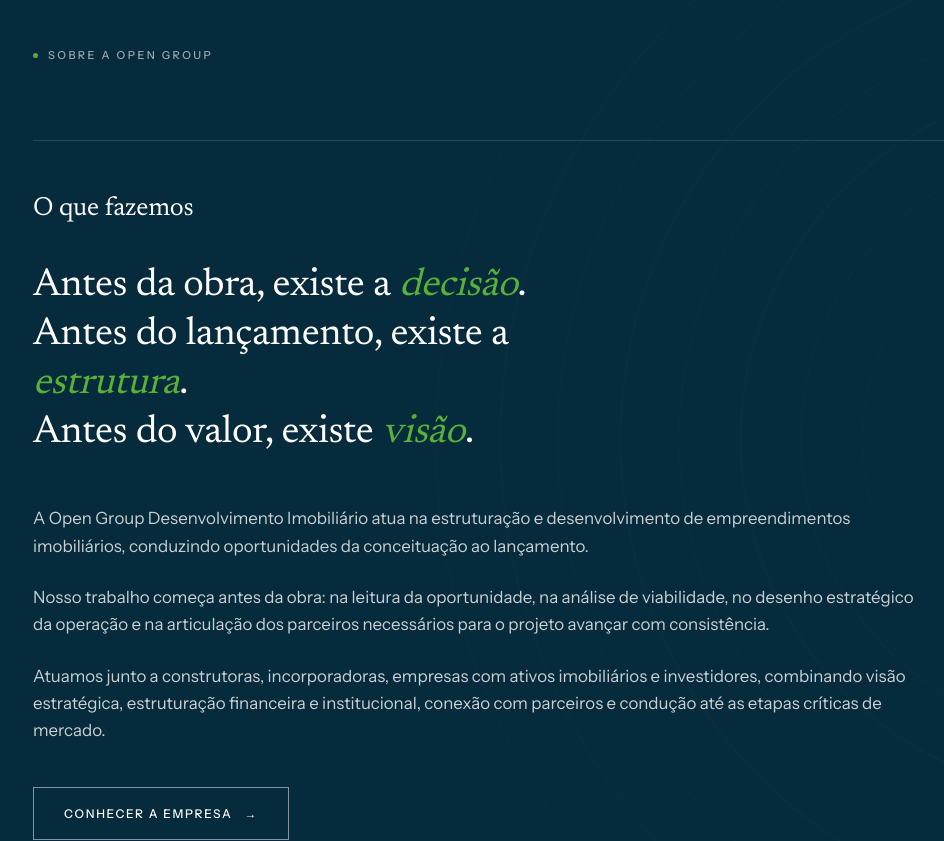
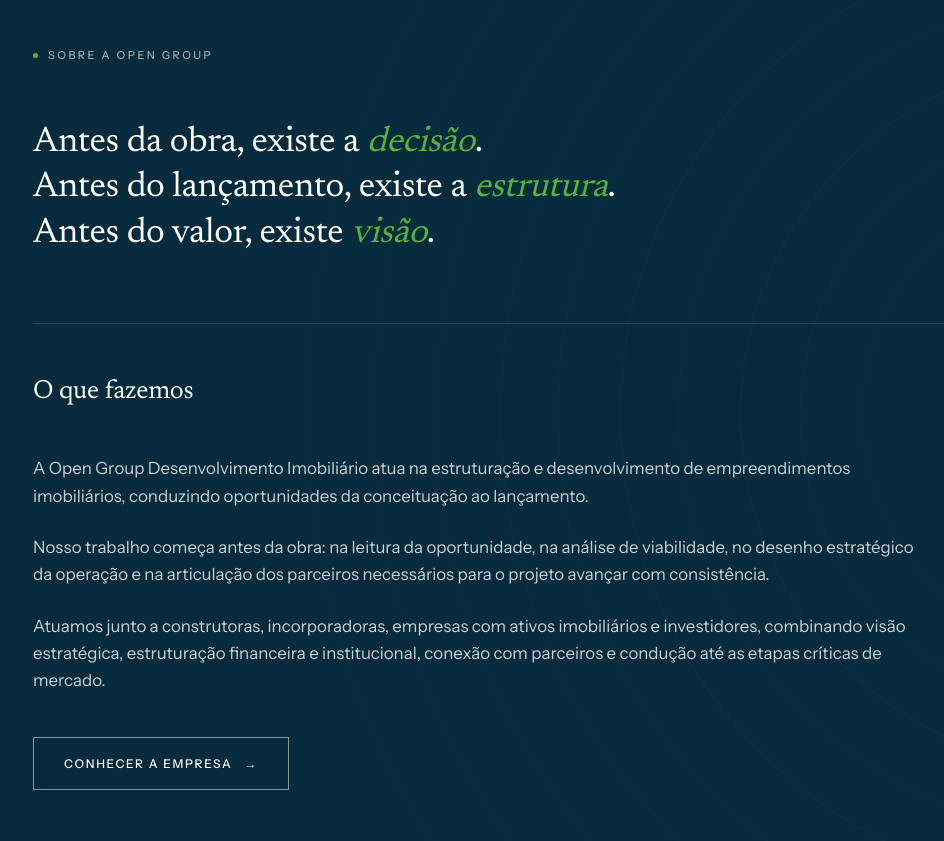
Before and after one commit to VitorABarbosa/OGDI, a Next.js app: page / in a window 1280 px wide. Shown: the part 4540-5381 px from the top of the page, without its empty margins (31-975 px from the left). Built offline with nearby package versions, Linux system fonts and the light colour scheme.

Commit message:
Move about statement above section title

```diff
--- a/app/_sections/Manifesto/Manifesto.tsx
+++ b/app/_sections/Manifesto/Manifesto.tsx
@@ -7,17 +7,23 @@ export function Manifesto() {
     <section id="institucional" className="relative overflow-clip bg-manifesto text-white py-[clamp(74px,10vw,132px)]">
       <div className={styles.arcs} aria-hidden />
       <div className="wrap relative z-[2]">
-        <div className="max-w-[1040px]">
+        <div className="max-w-[1180px]">
           <Kicker tone="on-dark-green">Sobre a Open Group</Kicker>
-          <div className="mt-[clamp(44px,5.8vw,76px)] pt-[clamp(30px,4.2vw,54px)] border-t border-white/14">
+          <p className="mt-[clamp(30px,4.2vw,58px)] font-news font-normal text-[clamp(1.65rem,2.78vw,3.15rem)] leading-[1.28] tracking-[-.01em] text-white max-w-none max-md:text-[clamp(1.7rem,8vw,2.35rem)]">
+            <span className="block whitespace-nowrap max-md:whitespace-normal">
+              Antes da obra, existe a <span className="text-manifesto-em italic">decisão</span>.
+            </span>
+            <span className="block whitespace-nowrap max-md:whitespace-normal">
+              Antes do lançamento, existe a <span className="text-manifesto-em italic">estrutura</span>.
+            </span>
+            <span className="block whitespace-nowrap max-md:whitespace-normal">
+              Antes do valor, existe <span className="text-manifesto-em italic">visão</span>.
+            </span>
+          </p>
+          <div className="mt-[clamp(42px,5.2vw,68px)] pt-[clamp(30px,4.2vw,54px)] border-t border-white/14">
             <h2 className="font-news font-normal text-[clamp(1.65rem,2.05vw,2.25rem)] leading-[1.12] tracking-[-.01em]">
               O que fazemos
             </h2>
-            <p className="mt-[clamp(24px,3vw,36px)] font-news font-normal text-[clamp(1.75rem,3.05vw,3.45rem)] leading-[1.26] tracking-[-.01em] text-white max-w-[26ch] max-md:text-[clamp(1.75rem,8vw,2.45rem)]">
-              Antes da obra, existe a <span className="text-manifesto-em italic">decisão</span>.<br />
-              Antes do lançamento, existe a <span className="text-manifesto-em italic">estrutura</span>.<br />
-              Antes do valor, existe <span className="text-manifesto-em italic">visão</span>.
-            </p>
             <div className="mt-[clamp(30px,4vw,48px)] max-w-[900px] space-y-[clamp(16px,2vw,24px)] text-[clamp(.98rem,1.32vw,1.25rem)] leading-[1.62] text-white/78">
               <p>
                 A Open Group Desenvolvimento Imobiliário atua na estruturação e desenvolvimento de empreendimentos imobiliários, conduzindo oportunidades da conceituação ao lançamento.
```
